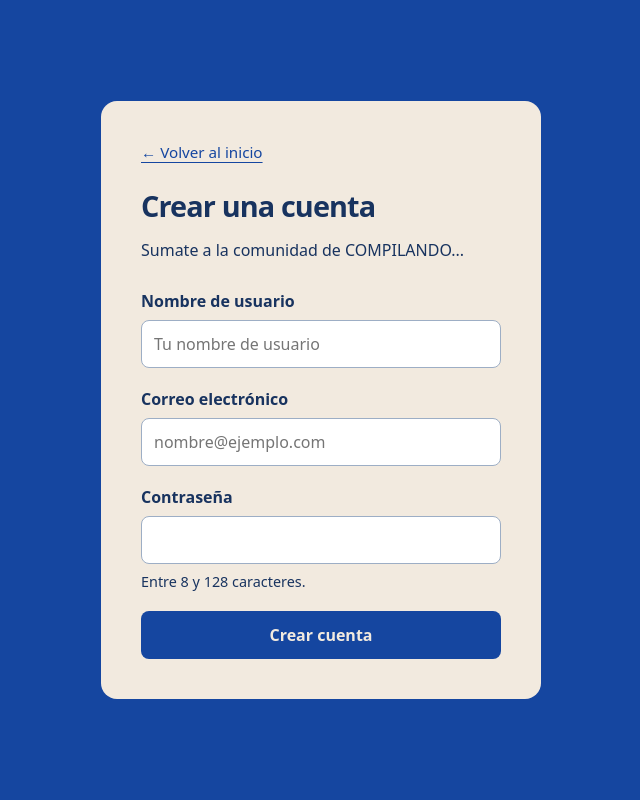
After one commit to FacuArmando/Compilando..., a Flask app: page /auth/register in a window 1280 px wide. The commit adds this page. Shown: the whole page, without its empty margins (319-959 px from the left). Run offline with Flask 3, Linux system fonts and the light colour scheme; some libraries are stand-ins or nearby versions.

Commit message:
feat: agregar registro de usuarios

```diff
--- a/compilando/__init__.py
+++ b/compilando/__init__.py
@@ -12,7 +12,8 @@ from flask import Flask
 
 from compilando.commands import register_commands
 from compilando.config import load_config
-from compilando.extensions import db, migrate
+from compilando.extensions import csrf, db, migrate
+from compilando.modules.auth.routes import bp as auth_bp
 from compilando.modules.system.routes import bp as system_bp
 
 
@@ -27,6 +28,8 @@ def create_app(test_config: Mapping[str, Any] | None = None) -> Flask:
     Path(app.instance_path).mkdir(parents=True, exist_ok=True)
     db.init_app(app)
     migrate.init_app(app, db, directory=str(project_root / "migrations"))
+    csrf.init_app(app)
     app.register_blueprint(system_bp)
+    app.register_blueprint(auth_bp)
     register_commands(app)
     return app
--- a/compilando/extensions.py
+++ b/compilando/extensions.py
@@ -1,11 +1,12 @@
 """Prepara las herramientas de base de datos que se conectan en create_app.
 
 db permite trabajar con tablas y consultas; migrate gestiona los cambios
-en la estructura de la base de datos mediante migraciones.
+en la estructura de la base de datos; csrf protege los envíos de formularios.
 """
 
 from flask_migrate import Migrate
 from flask_sqlalchemy import SQLAlchemy
+from flask_wtf.csrf import CSRFProtect
 from sqlalchemy import MetaData
 from sqlalchemy.orm import DeclarativeBase
 
@@ -24,3 +25,4 @@ class Base(DeclarativeBase):
 
 db = SQLAlchemy(model_class=Base)
 migrate = Migrate()
+csrf = CSRFProtect()
--- /dev/null
+++ b/compilando/modules/auth/routes.py
@@ -0,0 +1,43 @@
+"""Pantallas de registro e inicio de sesión."""
+
+from flask import Blueprint, flash, redirect, render_template, request, url_for
+from flask_wtf.csrf import CSRFError
+
+from compilando.modules.auth.services import registrar_usuario
+
+bp = Blueprint("auth", __name__, url_prefix="/auth")
+
+
+@bp.route("/register", methods=["GET", "POST"])
+def register():
+    """Mostrar el formulario y registrar una cuenta cuando los datos son válidos."""
+    username = ""
+    email = ""
+    error = None
+
+    if request.method == "POST":
+        username = request.form.get("username", "")
+        email = request.form.get("email", "")
+        password = request.form.get("password", "")
+        try:
+            registrar_usuario(username, email, password)
+        except ValueError as exc:
+            error = str(exc)
+        else:
+            flash("Tu cuenta se creó correctamente.", "success")
+            return redirect(url_for("system.index"), code=303)
+
+    return render_template(
+        "auth/register.html", username=username, email=email, error=error
+    ), 400 if error else 200
+
+
+@bp.errorhandler(CSRFError)
+def registro_con_formulario_invalido(error):
+    """Mostrar un formulario nuevo para reintentar un envío vencido o inválido."""
+    return render_template(
+        "auth/register.html",
+        username=request.form.get("username", ""),
+        email=request.form.get("email", ""),
+        error="El formulario venció o no es válido. Revisá los datos y volvé a enviarlo.",
+    ), 400
--- a/compilando/static/css/app.css
+++ b/compilando/static/css/app.css
@@ -1,5 +1,6 @@
 :root {
   font-family: system-ui, sans-serif;
+  color-scheme: light;
   background: #1546a0;
   color: #f2eadf;
 }
@@ -28,3 +29,134 @@ h1 {
   line-height: 1.1;
   text-align: center;
 }
+
+.home {
+  display: flex;
+  flex-direction: column;
+  align-items: center;
+  gap: 24px;
+  text-align: center;
+}
+
+.home p {
+  max-width: 42ch;
+  margin: 0;
+  font-size: 1.1rem;
+  line-height: 1.6;
+}
+
+.button {
+  display: inline-flex;
+  align-items: center;
+  justify-content: center;
+  min-height: 48px;
+  padding: 12px 24px;
+  border: 0;
+  border-radius: 8px;
+  background: #f2eadf;
+  color: #1546a0;
+  font: inherit;
+  font-weight: 600;
+  text-decoration: none;
+  cursor: pointer;
+}
+
+.button:not(:disabled):hover {
+  filter: brightness(0.94);
+}
+
+a:focus-visible,
+button:focus-visible {
+  outline: 3px solid currentColor;
+  outline-offset: 4px;
+}
+
+.auth-card {
+  width: 100%;
+  max-width: 440px;
+  padding: clamp(24px, 5vw, 40px);
+  border-radius: 16px;
+  background: #f2eadf;
+  color: #18335f;
+}
+
+.back-link {
+  display: inline-block;
+  margin-bottom: 28px;
+  color: #1546a0;
+  font-size: 0.95rem;
+  text-underline-offset: 4px;
+}
+
+.auth-card h1 {
+  font-size: 1.8rem;
+  letter-spacing: -0.03em;
+  text-align: left;
+}
+
+.auth-card p {
+  line-height: 1.5;
+}
+
+.auth-card form {
+  display: grid;
+  gap: 20px;
+  margin-top: 28px;
+}
+
+.field {
+  display: grid;
+  gap: 8px;
+}
+
+.field label {
+  font-weight: 600;
+}
+
+.field input {
+  width: 100%;
+  min-width: 0;
+  padding: 12px;
+  border: 1px solid #9daec5;
+  border-radius: 8px;
+  background: #fff;
+  color: #18335f;
+  font: inherit;
+}
+
+.field input:focus-visible {
+  border-color: #1546a0;
+  outline: 2px solid #1546a0;
+  outline-offset: 2px;
+}
+
+.auth-card .form-note {
+  margin: 0;
+  font-size: 0.9rem;
+}
+
+.form-error {
+  padding: 12px;
+  border: 1px solid #b64a43;
+  border-radius: 8px;
+  background: #fce9e6;
+  color: #84251f;
+}
+
+.home .notice {
+  padding: 12px 20px;
+  border: 1px solid #b7d8bf;
+  border-radius: 8px;
+  background: #e6f3e9;
+  color: #205732;
+}
+
+.button-primary {
+  background: #1546a0;
+  color: #f2eadf;
+}
+
+.button:disabled {
+  opacity: 0.55;
+  cursor: not-allowed;
+}
--- /dev/null
+++ b/compilando/templates/auth/register.html
@@ -0,0 +1,41 @@
+{% extends 'base.html' %}
+{% block title %}Crear una cuenta · COMPILANDO...{% endblock %}
+{% block content %}
+<section class="auth-card" aria-labelledby="register-title">
+  <a class="back-link" href="{{ url_for('system.index') }}">← Volver al inicio</a>
+  <h1 id="register-title">Crear una cuenta</h1>
+  <p>Sumate a la comunidad de COMPILANDO...</p>
+
+  {% if error %}
+    <p class="form-error" role="alert">{{ error }}</p>
+  {% endif %}
+
+  <form action="{{ url_for('auth.register') }}" method="post">
+    <input type="hidden" name="csrf_token" value="{{ csrf_token() }}">
+
+    <div class="field">
+      <label for="username">Nombre de usuario</label>
+      <input id="username" name="username" type="text" autocomplete="username"
+             maxlength="80" placeholder="Tu nombre de usuario" value="{{ username }}" required>
+    </div>
+
+    <div class="field">
+      <label for="email">Correo electrónico</label>
+      <input id="email" name="email" type="email" autocomplete="email"
+             maxlength="254" placeholder="nombre@ejemplo.com" value="{{ email }}" required>
+    </div>
+
+    <div class="field">
+      <label for="password">Contraseña</label>
+      <input id="password" name="password" type="password"
+             autocomplete="new-password" minlength="8" maxlength="128"
+             aria-describedby="password-hint" required>
+      <small id="password-hint" class="form-note">Entre 8 y 128 caracteres.</small>
+    </div>
+
+    <button class="button button-primary" type="submit">
+      Crear cuenta
+    </button>
+  </form>
+</section>
+{% endblock %}
--- a/pyproject.toml
+++ b/pyproject.toml
@@ -8,6 +8,7 @@ dependencies = [
     "flask>=3.1.3",
     "flask-migrate>=4.1.0",
     "flask-sqlalchemy>=3.1.1",
+    "flask-wtf>=1.3.0",
     "python-dotenv>=1.2.4",
 ]
 
```
Also changed, not shown: compilando/modules/auth/__init__.py (+9 -1 lines), compilando/modules/auth/models.py (added, +17 -0 lines), compilando/modules/auth/services.py (added, +45 -0 lines), compilando/templates/system/index.html (+8 -1 lines), migrations/env.py (+1 -6 lines), migrations/versions/bb57280189ce_crear_usuarios.py (added, +35 -0 lines), tests/test_auth.py (added, +344 -0 lines), compilando/templates/auth/login.html (added), 1 other file.
